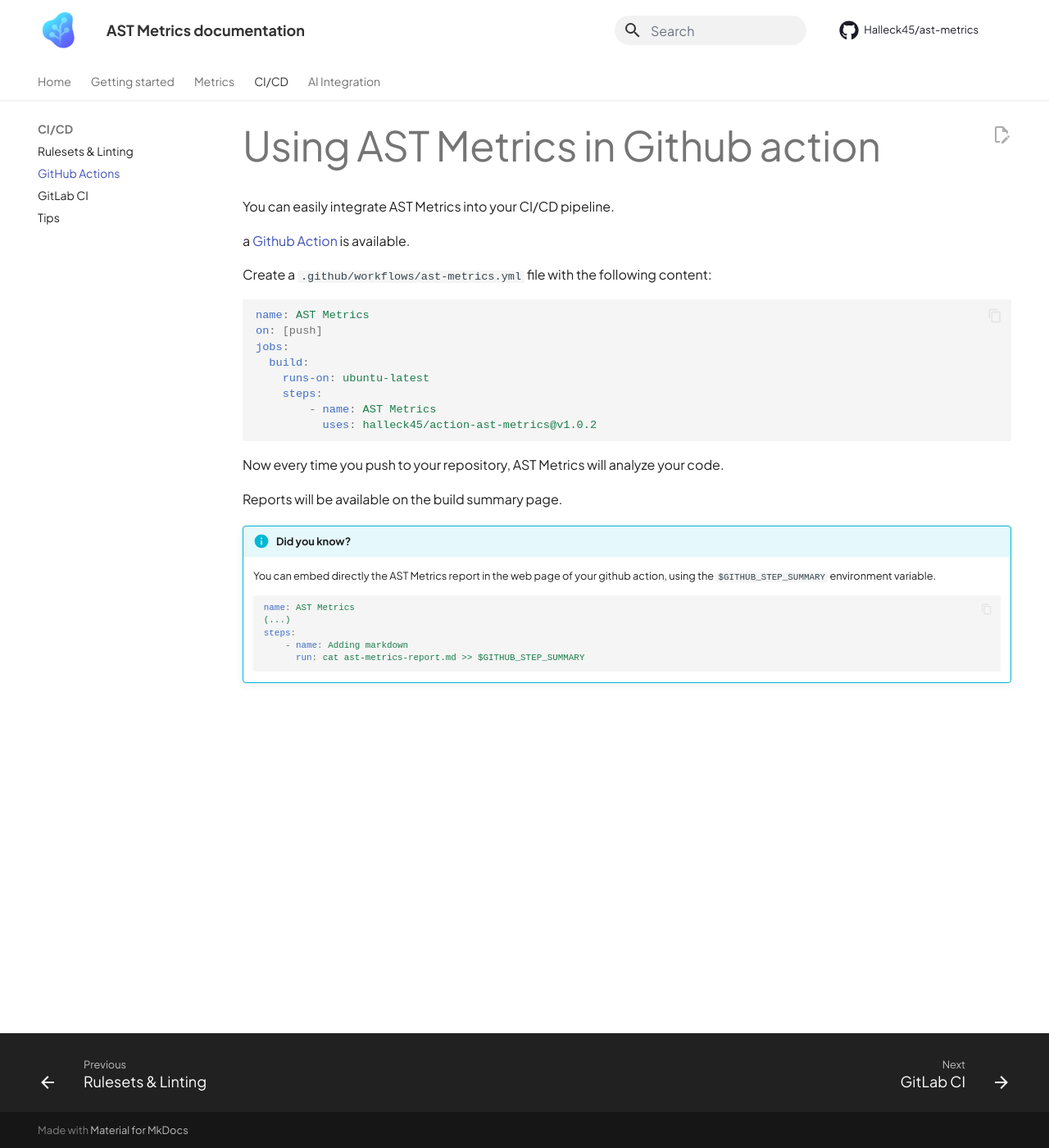
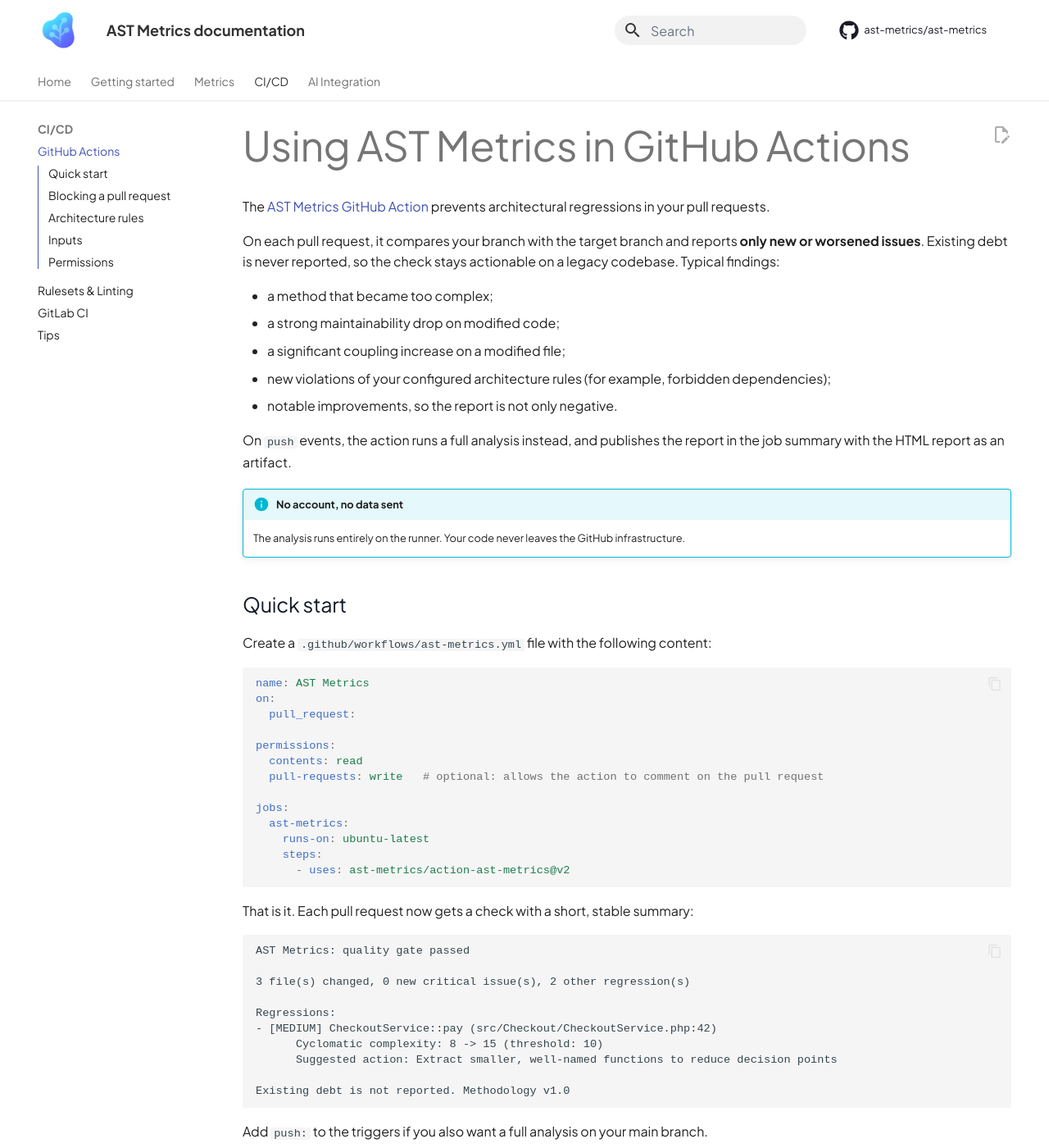
Before and after one commit to Halleck45/ast-metrics, an MkDocs documentation site: the page built from docs/ci/github-actions.md, in a window 1280 px wide and 1400 px high. Shown: the whole window at 82% size. Built offline with MkDocs 1.6.1 and Material for MkDocs 9.7.7, drawn with Linux system fonts in a browser that asks for light colours; comment, search, counter and statistics services are not loaded; some of the changed text lies outside the part shown.

Commit message:
Move to the ast-metrics org and refresh the GitHub Action docs
The repository moved from halleck45/ast-metrics to ast-metrics/ast-metrics,
and the action from halleck45/action-ast-metrics to ast-metrics/action-ast-metrics.

- repo_url and repo_name point to the new org, which also fixes every
  "Edit this page" link.
- site_url is now https://ast-metrics.dev/, matching the CNAME, so canonical
  links and the absolute asset paths in 404.html stop pointing at
  halleck45.github.io/ast-metrics/.
- The install one-liner uses the new https://install.ast-metrics.dev redirect.
  It answers 302, so -L is required: without it curl pipes 143 bytes of
  redirect page into sh. -f avoids piping an error page on a failure.
- The 8 manual download links now use GitHub's releases/latest/download/
  permalink. All 8 were broken: the 3 Linux ones were pinned to v0.0.11-alpha
  (latest is v0.40.0), and the 5 others carried a --latest_version--
  placeholder that was never substituted, because extra.js scanned
  'pre, code, p' while the links live in <li><a href>.
- extra.js therefore becomes dead code and is removed.
- ci/github-actions.md is rewritten from the action's README: v2 pull request
  review mode, inputs, permissions, fail-on gate. The $GITHUB_STEP_SUMMARY tip
  is dropped, since v2 removed report_markdown_filename and publishes the
  summary itself.
- GitHub Actions moves to the top of the CI/CD section.

````diff
--- a/docs/ci/github-actions.md
+++ b/docs/ci/github-actions.md
@@ -1,34 +1,104 @@
-# Using AST Metrics in Github action
+# Using AST Metrics in GitHub Actions
 
-You can easily integrate AST Metrics into your CI/CD pipeline.
+The [AST Metrics GitHub Action](https://github.com/ast-metrics/action-ast-metrics) prevents architectural regressions in your pull requests.
 
-a [Github Action](https://github.com/marketplace/actions/ast-metrics-analysis) is available.
+On each pull request, it compares your branch with the target branch and reports **only new or worsened issues**. Existing debt is never reported, so the check stays actionable on a legacy codebase. Typical findings:
+
+- a method that became too complex;
+- a strong maintainability drop on modified code;
+- a significant coupling increase on a modified file;
+- new violations of your configured architecture rules (for example, forbidden dependencies);
+- notable improvements, so the report is not only negative.
+
+On `push` events, the action runs a full analysis instead, and publishes the report in the job summary with the HTML report as an artifact.
+
+!!! info "No account, no data sent"
+
+    The analysis runs entirely on the runner. Your code never leaves the GitHub infrastructure.
+
+## Quick start
 
 Create a `.github/workflows/ast-metrics.yml` file with the following content:
 
 ```yaml
 name: AST Metrics
-on: [push]
+on:
+  pull_request:
+
+permissions:
+  contents: read
+  pull-requests: write   # optional: allows the action to comment on the pull request
+
 jobs:
-  build:
+  ast-metrics:
     runs-on: ubuntu-latest
     steps:
-        - name: AST Metrics
-          uses: halleck45/action-ast-metrics@v1.0.2
+      - uses: ast-metrics/action-ast-metrics@v2
 ```
 
-Now every time you push to your repository, AST Metrics will analyze your code.
+That is it. Each pull request now gets a check with a short, stable summary:
 
-Reports will be available on the build summary page.
+```text
+AST Metrics: quality gate passed
 
-!!! info "Did you know?"
+3 file(s) changed, 0 new critical issue(s), 2 other regression(s)
 
-    You can embed directly the AST Metrics report in the web page of your github action, using the `$GITHUB_STEP_SUMMARY` environment variable.
+Regressions:
+- [MEDIUM] CheckoutService::pay (src/Checkout/CheckoutService.php:42)
+      Cyclomatic complexity: 8 -> 15 (threshold: 10)
+      Suggested action: Extract smaller, well-named functions to reduce decision points
 
-    ```yaml
-    name: AST Metrics
-    (...)
-    steps:
-        - name: Adding markdown
-          run: cat ast-metrics-report.md >> $GITHUB_STEP_SUMMARY
-    ```
+Existing debt is not reported. Methodology v1.0
+```
+
+Add `push:` to the triggers if you also want a full analysis on your main branch.
+
+## Blocking a pull request
+
+By default the check never fails: it only informs. Once your team trusts the signal, make the gate blocking with `fail-on`:
+
+```yaml
+- uses: ast-metrics/action-ast-metrics@v2
+  with:
+    fail-on: high
+```
+
+## Architecture rules
+
+If your repository has an [`.ast-metrics.yaml`](./linting-architecture.md) configuration with requirements (forbidden dependencies, complexity budgets, and so on), the review also reports **new** violations introduced by the pull request, and only those.
+
+## Inputs
+
+| Input | Default | Description |
+|---|---|---|
+| `version` | `latest` | AST Metrics version to install. Pinning (for example `v0.28.0`) is recommended for reproducible checks. `local` reuses an `ast-metrics` binary already present in the `PATH` instead of downloading a release. |
+| `directory` | `.` | Directory to analyze. |
+| `base` | base branch of the PR | Git reference to compare with. |
+| `fail-on` | `never` | Fail the check when a regression of at least this severity is introduced: `high`, `medium`, `any` or `never`. |
+| `comment` | `true` | Post and update a single comment on the pull request (best effort). |
+| `annotations` | `auto` | Annotate the changed files with the new findings, directly from the workflow (no GitHub Advanced Security required). `auto` enables them unless `sarif` is enabled, since code scanning already annotates the same findings. `true` forces both channels, `false` disables them. |
+| `sarif` | `false` | Upload regressions to GitHub code scanning. Alerts are reported by the GitHub Advanced Security bot under the Security tab; use `annotations` for plain quality annotations. |
+| `sarif-max-level` | `warning` | Ceiling for the level of the SARIF results: `error`, `warning` or `note`. Code scanning fails its own check as soon as a new `error` alert appears in the diff, so the default keeps it informative like `fail-on: never`. Set to `error` to let code scanning block the pull request. |
+| `html-artifact` | `auto` | Upload the full HTML report as an artifact: `true` on push, `false` on pull requests by default. |
+| `max-findings` | `5` | Maximum number of regressions displayed in the summary and the comment. |
+
+## Permissions
+
+The action degrades gracefully depending on the permissions you grant:
+
+| Feature | Required permission | Behavior when missing |
+|---|---|---|
+| Check status and job summary | none | Always works, including pull requests from forks. |
+| Inline annotations (`annotations`) | none | Always works, including pull requests from forks. |
+| Pull request comment | `pull-requests: write` | Skipped with a notice; the report stays in the job summary. |
+| SARIF upload (`sarif: true`) | `security-events: write` (and GitHub Advanced Security on private repositories) | Skipped without failing the build. |
+
+!!! note "Pull requests from forks"
+
+    Pull requests coming from forks always run with a read-only token. The comment is skipped, and the job summary is used instead.
+
+??? info "Migrating from v1"
+
+    - The `push` behavior is unchanged: full analysis, job summary, HTML artifact.
+    - The `report_html_directory` and `report_markdown_filename` inputs were removed. Reports are now written to the runner temporary directory and published as a job summary or an artifact.
+    - The pull request review mode is new: add `pull_request:` to your workflow triggers to enable it.
--- a/docs/javascripts/extra.js
+++ /dev/null
@@ -1,23 +0,0 @@
-replaceCodeBlock = async () => {
-    const url = 'https://api.github.com/repos/Halleck45/ast-metrics/tags';
-    const tags = await fetch(url).then(_ => _.json());
-    const version = tags[0]['name'];
-
-    // detect all "--latest_version--" tag in .md-content, and replace it with version
-    const article = document.querySelector('.md-content article')
-    if (!article) {
-        return;
-    }
-
-    // replace --latest_version--, but block by block to avoid to lose DOM events
-    let blocks = article.querySelectorAll('pre, code, p');
-    blocks.forEach((block) => {
-        console.log(block.innerHTML);
-        if (block.innerHTML.includes('--latest_version--')) {
-            block.innerHTML = block.innerHTML.replace(/--latest_version--/g, version);
-        }
-    });
-
-  }
-
-  replaceCodeBlock()
--- a/mkdocs.yml
+++ b/mkdocs.yml
@@ -4,7 +4,7 @@
 site_description: >-
   Understand your code, any language
 edit_uri: edit/documentation/docs/
-site_url: https://halleck45.github.io/ast-metrics/
+site_url: https://ast-metrics.dev/
 
 theme:
   name: material
@@ -42,7 +42,6 @@
   - assets/stylesheets/extra.css
 
 extra_javascript:
-  - javascripts/extra.js
   - assets/javascripts/landing.js
 
 nav:
@@ -68,8 +67,8 @@
     - Architecture Map: metrics/architecture-map.md
     - Bus Factor: metrics/bus-factor.md
   - CI/CD:
+    - GitHub Actions: ci/github-actions.md
     - Rulesets & Linting: ci/linting-architecture.md
-    - GitHub Actions: ci/github-actions.md
     - GitLab CI: ci/gitlab-ci.md
     - Tips: ci/tips.md
   - AI Integration:
@@ -77,5 +76,5 @@
 
 
 # Repository
-repo_name: Halleck45/ast-metrics
-repo_url: https://github.com/Halleck45/ast-metrics
+repo_name: ast-metrics/ast-metrics
+repo_url: https://github.com/ast-metrics/ast-metrics
````
Also changed, not shown: docs/ci/gitlab-ci.md (+1 -1 lines), docs/getting-started/first-execution.md (+2 -2 lines), docs/getting-started/index.md (+2 -2 lines), docs/getting-started/install.md (+10 -10 lines).
